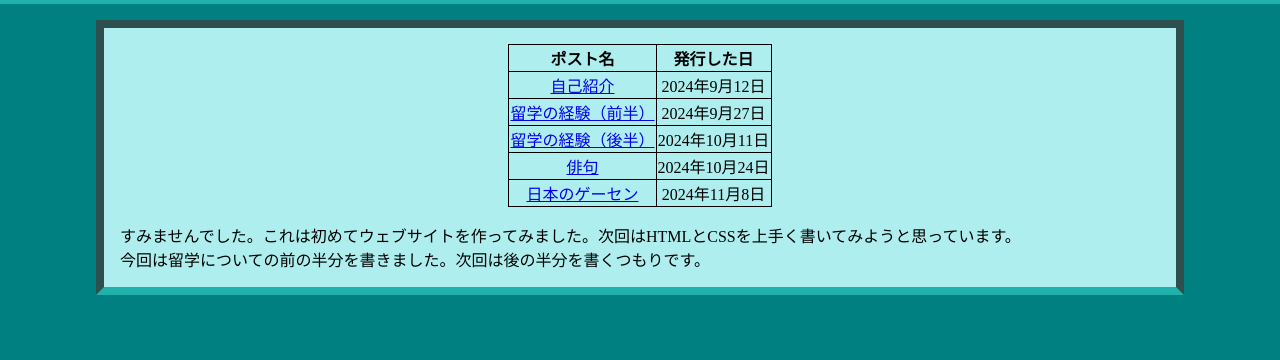
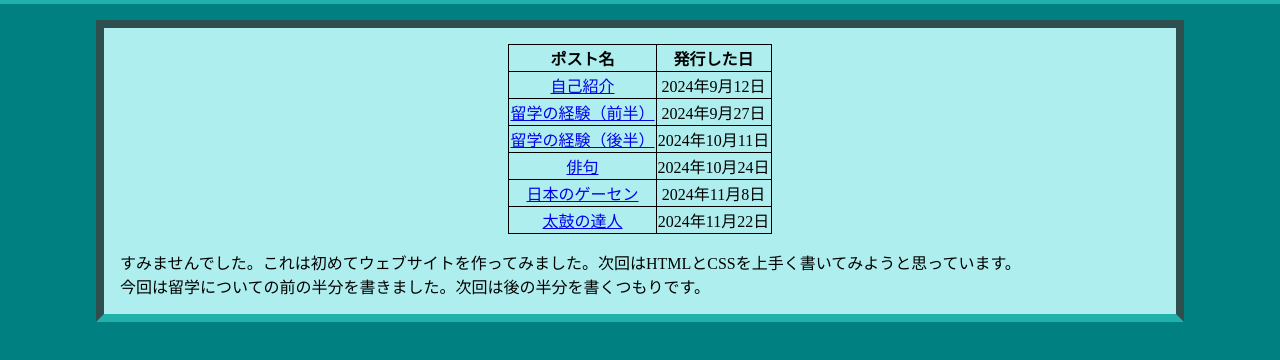
Before and after one commit to wynnalexh/wynnalexh.github.io, a plain HTML site: page index.html in a window 1280 px wide. Shown: the part 82-442 px from the top of the page. Drawn offline with Linux system fonts and the light colour scheme.

Commit message:
Updated the index

```diff
--- a/index.html
+++ b/index.html
@@ -36,6 +36,10 @@
 				<td><a href=blog/20241108.html>日本のゲーセン</a></td>
 				<td>2024年11月8日</td>
 			</tr>
+			<tr>
+				<td><a href=blog/20241122.html>太鼓の達人</a></td>
+				<td>2024年11月22日</td>
+			</tr>
 		</table>
 	<p>
 		すみませんでした。これは初めてウェブサイトを作ってみました。次回はHTMLとCSSを上手く書いてみようと思っています。
```
